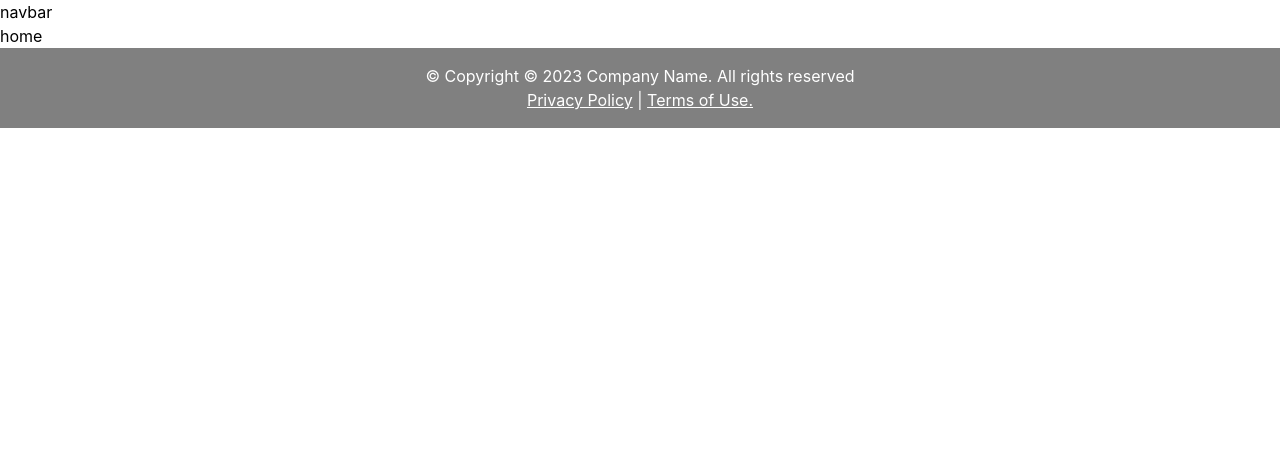
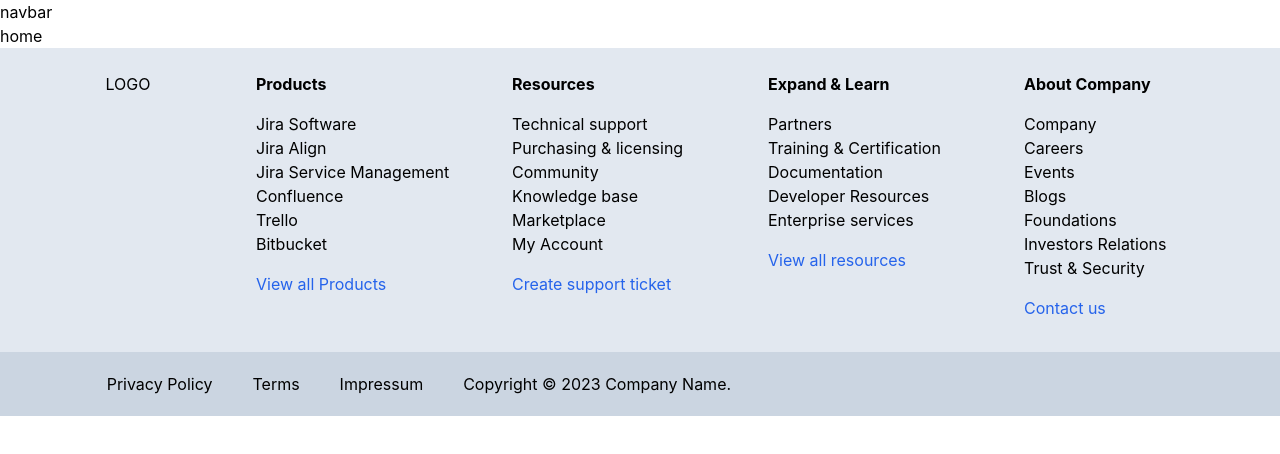
Before and after one commit to DanielMM161/-Project_Management, a React (Create React App) app in the folder project_management/: page / in a window 1280 px wide. Shown: the top 454 px of the page. Built offline with nearby package versions, Linux system fonts and the light colour scheme.

Commit message:
footer 1

```diff
--- a/project_management/src/components/footer.tsx
+++ b/project_management/src/components/footer.tsx
@@ -6,17 +6,144 @@
   return (
     <div>
       <footer className="footer">
-        <div className="footer_container">
-          <p className="footer_para">
-            &copy; Copyright © {new Date().getFullYear()} Company Name. All
-            rights reserved
-          </p>
-          <p className="footer_para">
-            <a href="/privacy-policy.html">Privacy Policy</a> |&nbsp;
-            <a href="/terms-of-use.html">Terms of Use.</a>
-          </p>
+        <div className="flex flex-row bg-slate-200">
+          <div className="basis-1/5">
+            <div className="pt-6 text-center">LOGO</div>
+          </div>
+          <div className="basis-1/5">
+            <div className="pt-6 pb-4 font-bold">Products</div>
+            <div className="pb-4">
+              <p>
+                <a href="">Jira Software</a>
+              </p>
+              <p>
+                <a href="">Jira Align</a>
+              </p>
+              <p>
+                <a href="">Jira Service Management</a>
+              </p>
+              <p>
+                <a href="">Confluence</a>
+              </p>
+              <p>
+                <a href="">Trello</a>
+              </p>
+              <p>
+                <a href="">Bitbucket</a>
+              </p>
+            </div>
+            <div className="text-blue-600">
+              <a href="">View all Products</a>
+            </div>
+          </div>
+          <div className="basis-1/5">
+            <div className="pt-6 pb-4 font-bold">Resources</div>
+
+            <div className="pb-4">
+              <p>
+                <a href="">Technical support</a>
+              </p>
+              <p>
+                <a href="">Purchasing & licensing</a>
+              </p>
+              <p>
+                <a href="">Community</a>
+              </p>
+              <p>
+                <a href="">Knowledge base</a>
+              </p>
+              <p>
+                <a href="">Marketplace</a>
+              </p>
+              <p>
+                <a href="">My Account</a>
+              </p>
+            </div>
+
+            <div className="pb-8 text-blue-600">
+              <a href="">Create support ticket</a>
+            </div>
+          </div>
+          <div className="basis-1/5">
+            <div className="pt-6 pb-4 font-bold">Expand & Learn</div>
+            <div className="pb-4">
+              <p>
+                <a href="">Partners</a>
+              </p>
+              <p>
+                <a href="">Training & Certification</a>
+              </p>
+              <p>
+                <a href="">Documentation</a>
+              </p>
+              <p>
+                <a href="">Developer Resources</a>
+              </p>
+              <p>
+                <a href="">Enterprise services</a>
+              </p>
+            </div>
+            <div className="pb-8 text-blue-600">
+              <a href="">View all resources</a>
+            </div>
+          </div>
+          <div className="basis-1/5">
+            <div className="pt-6 pb-4 font-bold">About Company</div>
+            <div className="pb-4">
+              <p>
+                <a href="">Company</a>
+              </p>
+              <p>
+                <a href="">Careers</a>
+              </p>
+              <p>
+                <a href="">Events</a>
+              </p>
+              <p>
+                <a href="">Blogs</a>
+              </p>
+              <p>
+                <a href="">Foundations</a>
+              </p>
+              <p>
+                <a href="">Investors Relations</a>
+              </p>
+              <p>
+                <a href="">Trust & Security</a>
+              </p>
+            </div>
+            <div className="pb-8 text-blue-600">
+              <a href="">Contact us</a>
+            </div>
+          </div>
         </div>
       </footer>
+
+      <footer className="bg-slate-300 border-t-0 border-slate-500">
+        <div className="flex justify-around">
+          <div className="w-5/6 ">
+            <div>
+              <div className="flex flex-row justify-start">
+
+                <p className="py-5 pr-10">
+                  <a href="">Privacy Policy</a>
+                </p>
+                <p className="py-5 pr-10">
+                  <a href="">Terms</a>
+                </p>
+                <p className="py-5 pr-10">
+                  <a href="">Impressum</a>
+                </p>
+                <p className="py-5 pr-10">
+                  Copyright © {new Date().getFullYear()} Company Name.
+                </p>
+              </div>
+              <div></div>
+            </div>
+          </div>
+        </div>
+      </footer>
+
     </div>
   );
 };
--- a/project_management/src/components/style/footer.css
+++ b/project_management/src/components/style/footer.css
@@ -1,12 +1,6 @@
-.footer{
-    background-color: grey;
-    color: white;
-    padding-top: 16px;
-    padding-bottom: 16px;
+a{
+    text-decoration: none;
 }
-.footer_para{
-    text-align: center;
-}
-a{
+a:hover{
     text-decoration: underline;
 }
```
